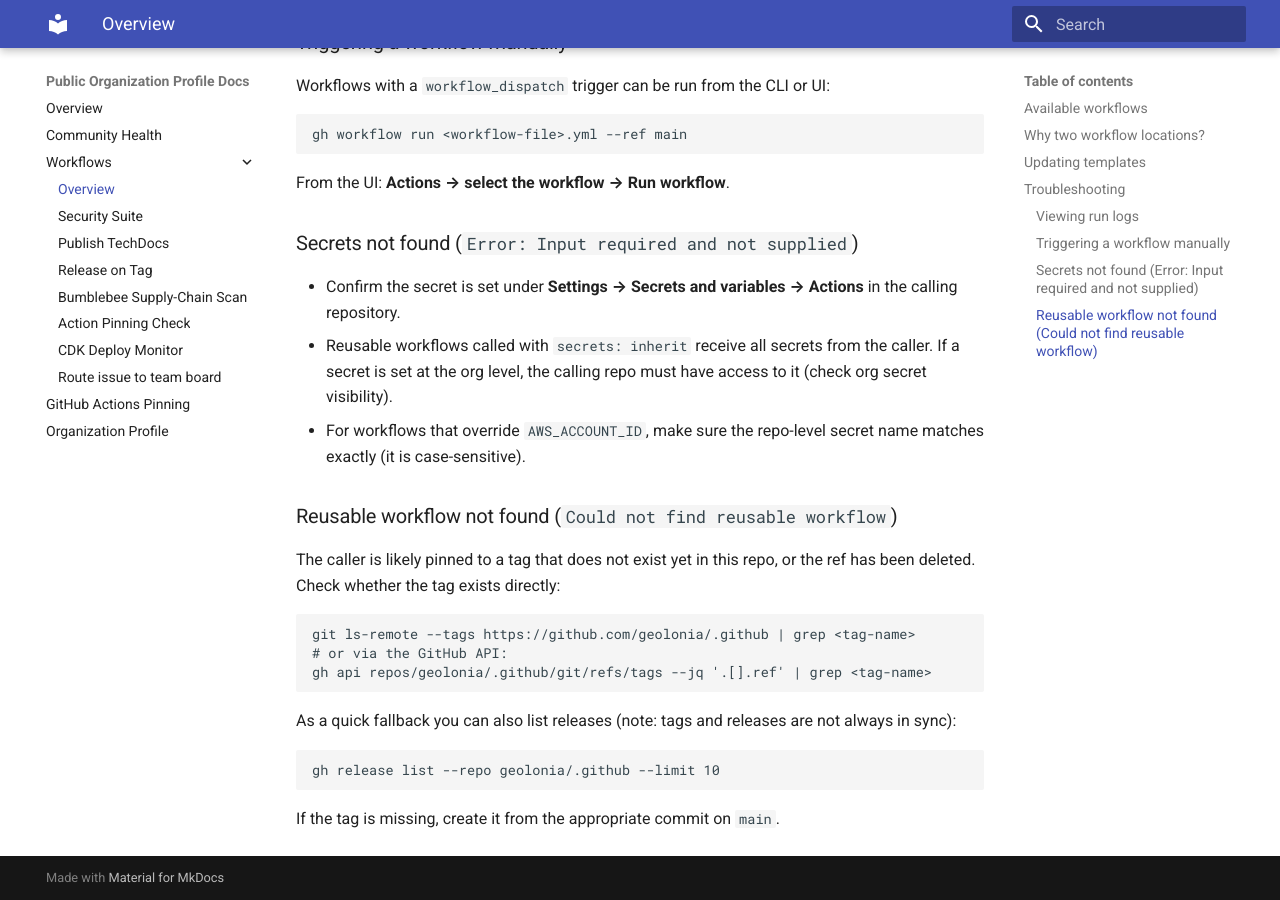
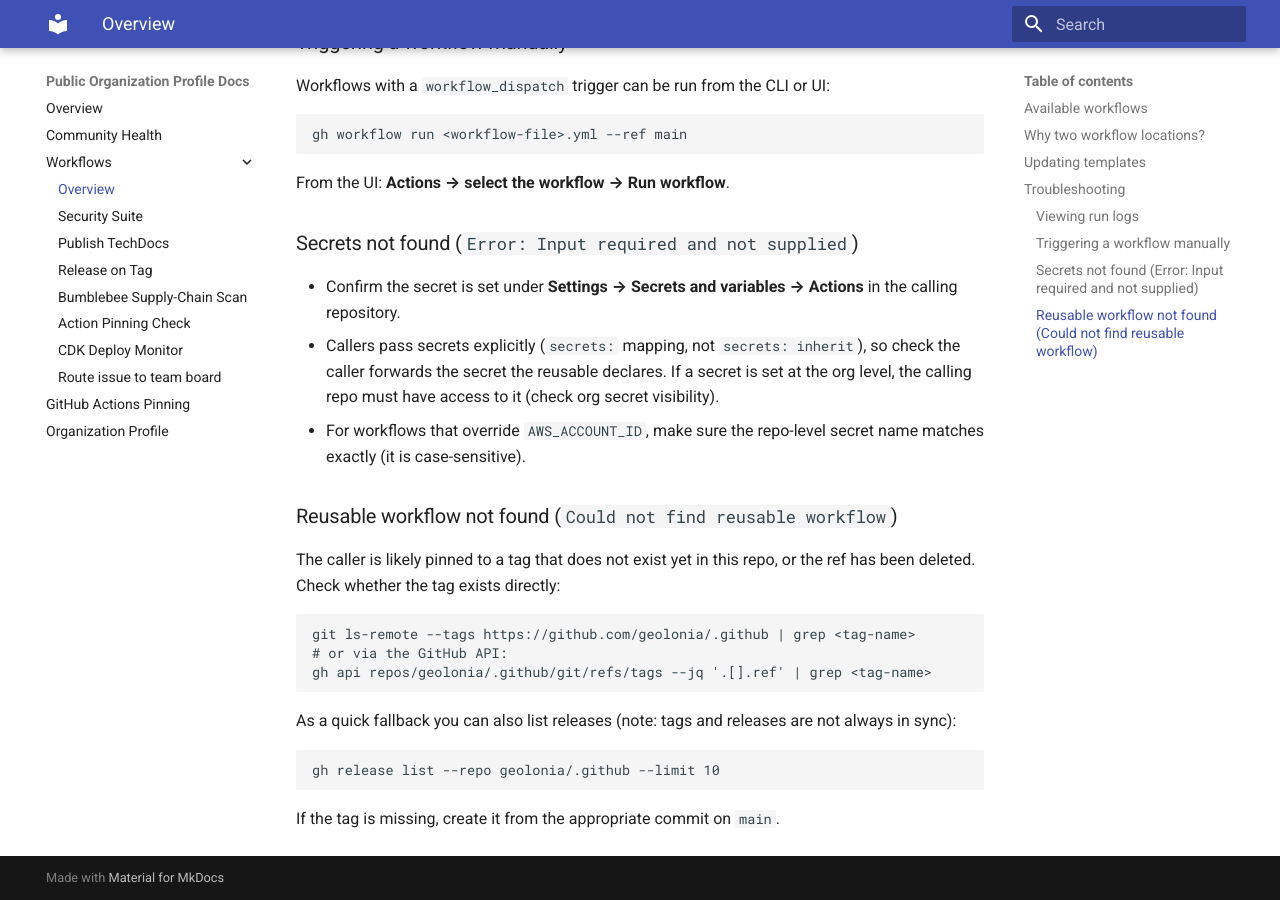
Before and after one commit to geolonia/.github, an MkDocs documentation site: the page built from docs/workflows.md, in a window 1280 px wide and 900 px high, scrolled down 1972 px. Built offline with MkDocs 1.6.1 and Material for MkDocs 9.7.7, drawn with Linux system fonts in a browser that asks for light colours.

Commit message:
docs: drop secrets: inherit from remaining consumer examples
The workflow templates already pass dispatch secrets explicitly, but the
consumer example in the reusable-route-issue.yml header, both examples in
docs/workflows/route-issue.md, the troubleshooting note in
docs/workflows.md, and the Serena caller-conventions memory still showed
secrets: inherit. Repos that copy these examples get zizmor
secrets-inherit warnings (e.g. geolonia/geonicdb-deployments#23, fixed in
geonicdb-deployments#30). Align them all with the explicit two-secret
mapping.

```diff
--- a/docs/workflows.md
+++ b/docs/workflows.md
@@ -77,9 +77,10 @@ From the UI: **Actions → select the workflow → Run workflow**.
 
 - Confirm the secret is set under **Settings → Secrets and variables → Actions**
   in the calling repository.
-- Reusable workflows called with `secrets: inherit` receive all secrets from the
-  caller. If a secret is set at the org level, the calling repo must have access
-  to it (check org secret visibility).
+- Callers pass secrets explicitly (`secrets:` mapping, not `secrets: inherit`),
+  so check the caller forwards the secret the reusable declares. If a secret is
+  set at the org level, the calling repo must have access to it (check org
+  secret visibility).
 - For workflows that override `AWS_ACCOUNT_ID`, make sure the repo-level secret
   name matches exactly (it is case-sensitive).
 
```
Also changed, not shown: .serena/memories/reusable_workflows.md (+9 -1 lines), docs/workflows/route-issue.md (+8 -2 lines), 1 other file.
